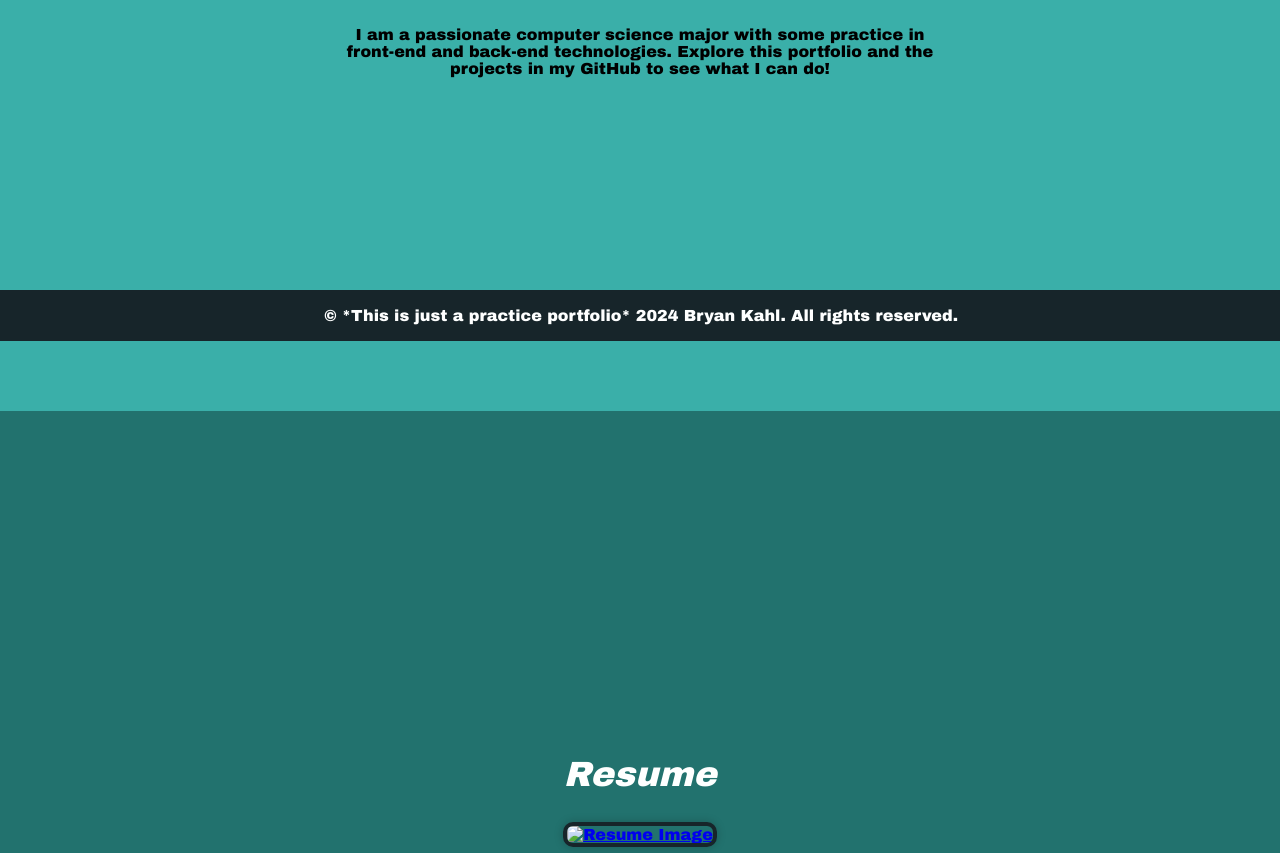
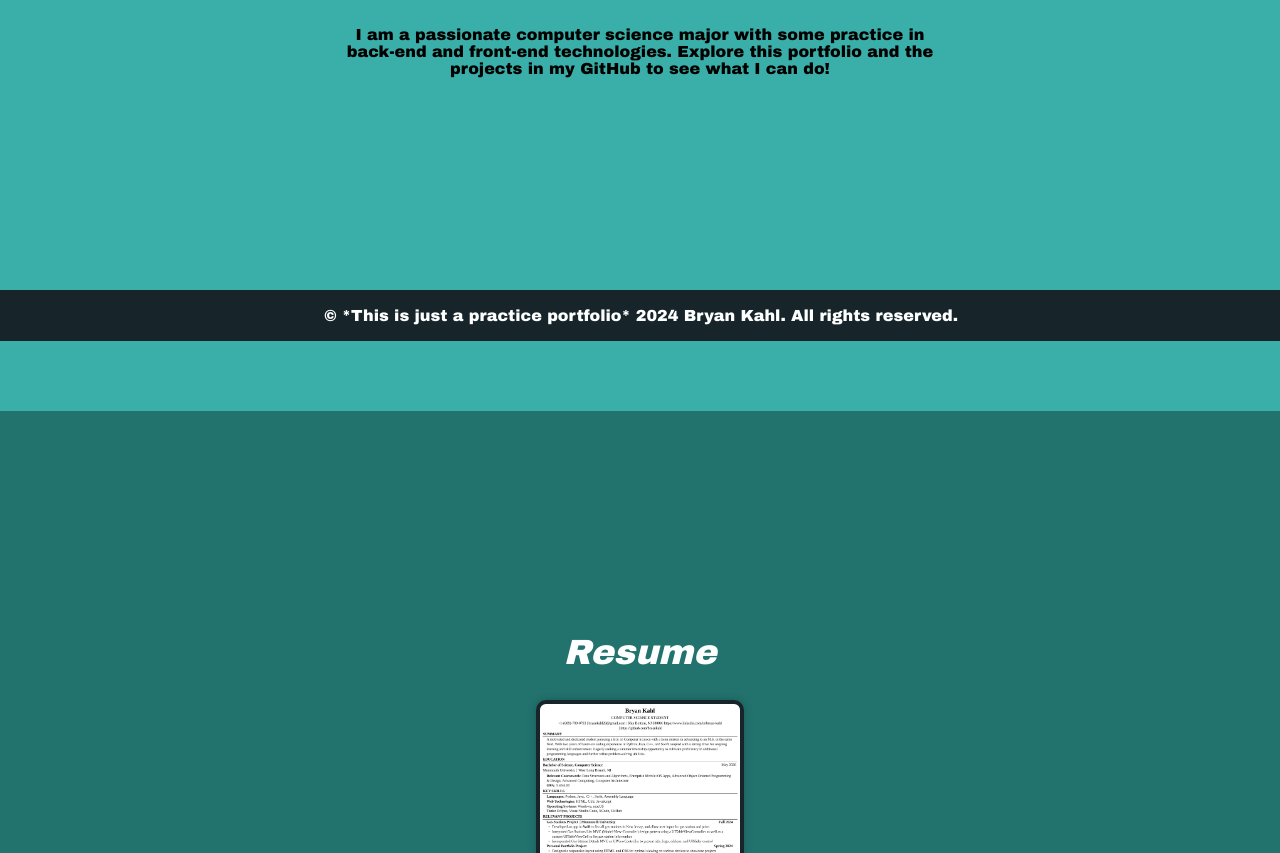
Before and after one commit to bryankahl/Personal-Portfolio, a plain HTML site: page index.html in a window 1280 px wide. Shown: the part 459-1312 px from the top of the page. Drawn offline with Linux system fonts and the light colour scheme.

Commit message:
Update index.html

```diff
--- a/index.html
+++ b/index.html
@@ -27,15 +27,15 @@
     <section id="home">
         <div class="intro">
             <h2>This is my portfolio!</h2>
-            <p>I am a passionate computer science major with some practice in front-end and back-end technologies. Explore this portfolio and the projects in my GitHub to see what I can do!</p>
+            <p>I am a passionate computer science major with some practice in back-end and front-end technologies. Explore this portfolio and the projects in my GitHub to see what I can do!</p>
         </div>
     </section>
 
     <section id="resume">
         <h2>Resume</h2>
         <div class="resume-content">
-            <a href="Bryan Kahl Resume 2024.pdf" target="_blank" class="resume-link">
-                <img src="Bryan Kahl Resume 2024.jpg" alt="Resume Image">
+            <a href="Bryan Kahl Resume October 2024.pdf" target="_blank" class="resume-link">
+                <img src="Bryan Kahl Resume October 2024.jpg" alt="Resume Image">
             </a>
             <p>Click on the image above to view or download my resume!</p>
 
```
